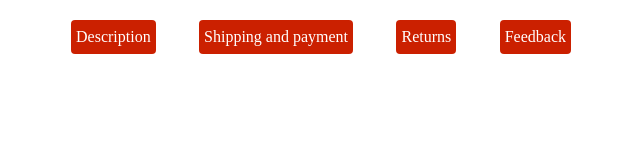
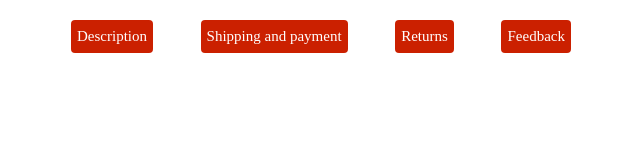
Before and after one commit to vladmoca90/JqueryJS, a website: page sites/content.html in a window 1280 px wide. Shown: the full height of the page, 319-959 px from the left. Drawn offline with nearby package versions, Linux system fonts and the light colour scheme.

Commit message:
Compiled

```diff
--- a/content/content.scss
+++ b/content/content.scss
@@ -8,8 +8,8 @@
         background-color: #cb2000;
         border-radius: 4px;
         color: #fff;
-        font-size: 16px;
-        padding: 8px 5px;
+        font-size: 15px;
+        padding: 8px 6px;
         text-decoration: none;
     }
 }
```
Also changed, not shown: content/content.css.
